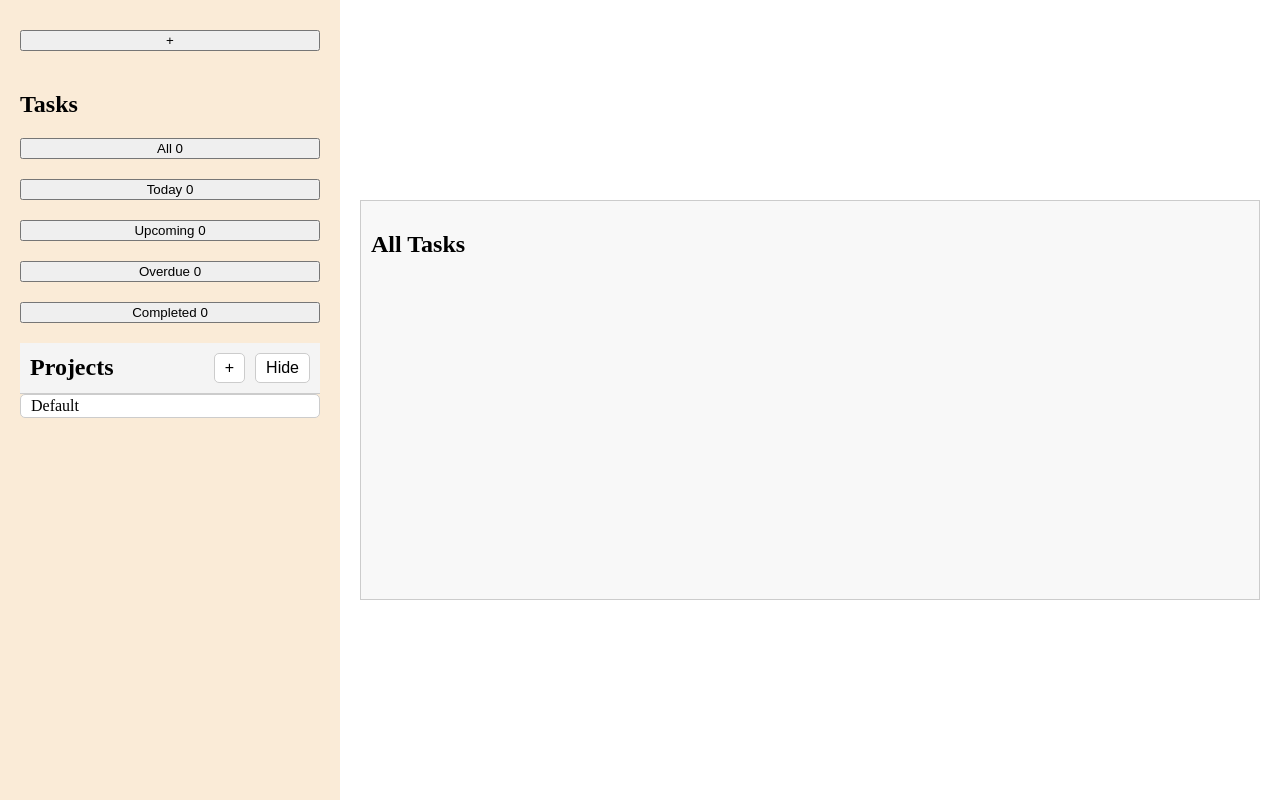
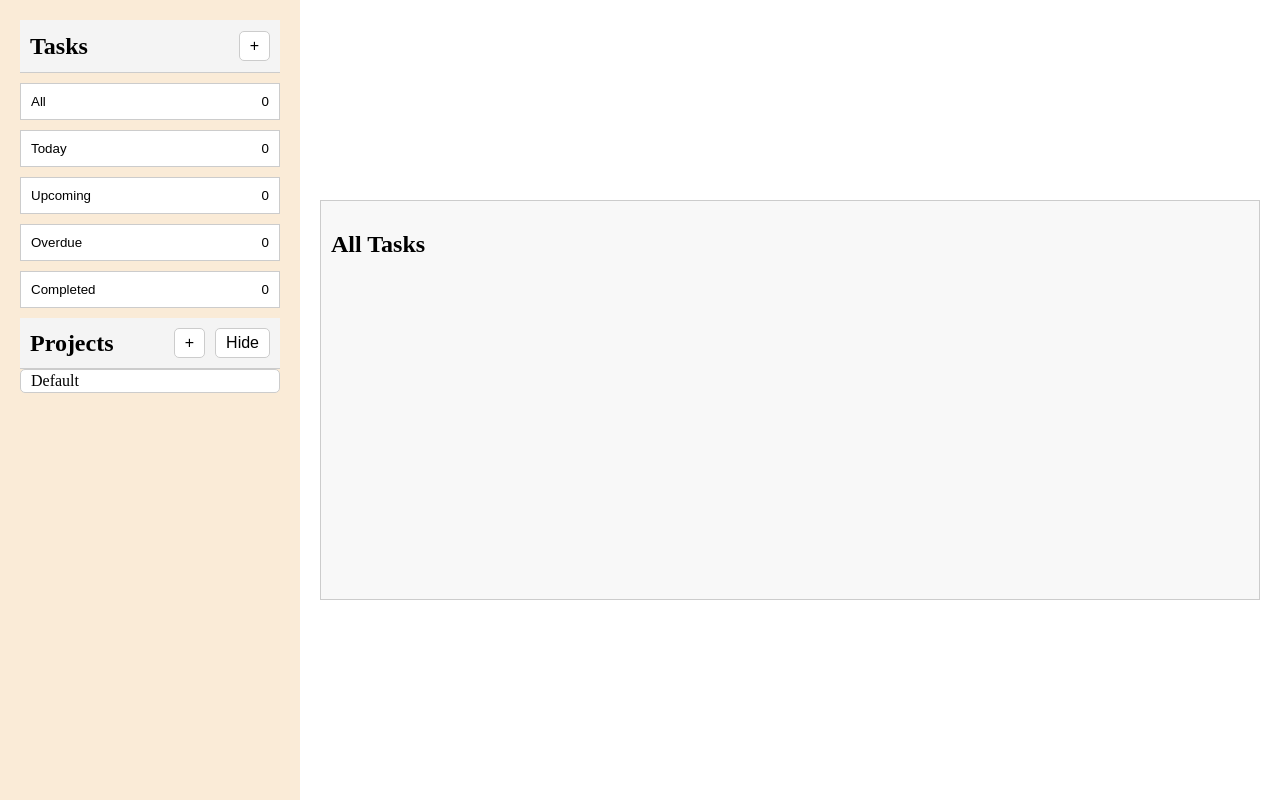
Before and after one commit to Graham4914/TodoApp, a website built with webpack: page src/index.html in a window 1280 px wide. Built offline with nearby package versions, Linux system fonts and the light colour scheme.

Commit message:
feat: Complete core functionality and enhance sidebar UI
- Added CRUD functionalities for tasks and projects
- Implemented real-time counter updates for task filters
- Refined task filtering system for 'All', 'Today', 'Upcoming', 'Overdue', and 'Completed' categories
- Enhanced sidebar with styled 'Add Task' and 'Projects' sections, including dynamic counters
- Ensured state persistence across page reloads
- Improved overall layout and user experience

Note: Further UI styling and improvements to the main content area will be addressed in upcoming commits.

```diff
--- a/src/controllers/taskController.js
+++ b/src/controllers/taskController.js
@@ -123,6 +123,7 @@ const addTaskToProject = (title, description, dueDate, priority, projectName) =>
         setProjects(projects);
         saveAppState();
         renderAllTasksView(allTasks);
+        updateCounters();
         console.log('Task added, updated tasks list:', allTasks);
     } catch (error) {
         console.error('Failed to add task in addTaskToProject:', error);
--- a/src/style.css
+++ b/src/style.css
@@ -19,6 +19,10 @@ html,body {
     flex-direction: column;
     background-color: antiquewhite;
     padding: 20px;
+    width: 20%; /* Adjust based on your preference */
+    min-width: 250px; /* Set a minimum width */
+    max-width: 300px; /* Set a maximum width */
+    box-sizing: border-box; /* Add this to ensure padding is included in the width */
 }
 
 .main-content {
@@ -31,12 +35,24 @@ html,body {
 
 }
 
-.nav-button, .project-list-container, .add-task-button {
-    margin-bottom: 20px;
+.nav-button, .project-list-container {
+    margin-bottom: 10px;
 }
 
-.add-task-button {
-    margin-top: 10px;
+.nav-button {
+    display: flex;
+    justify-content: space-between;
+    align-items: center;
+    width: 100%;
+    padding: 10px;
+    text-align: left; /* Ensures text aligns to the left */
+    box-sizing: border-box; /* Ensures padding is included in width */
+    border: 1px solid #ccc; /* Optional: to match project buttons styling */
+    background-color: white; /* Optional: to match project buttons styling */
+}
+
+.nav-button .task-counter {
+    margin-left: auto; /* Pushes counter to the far right */
 }
 
 /* task form rules */
@@ -227,3 +243,38 @@ button[type="submit"] {
     padding: 10px 20px;
     margin-top: 20px;
 }
+
+/* Tasks Header Styles */
+.task-header-container {
+    display: flex;
+    justify-content: space-between;
+    align-items: center;
+    padding: 10px;
+    background-color: #f4f4f4;
+    border-bottom: 1px solid #ccc;
+    margin-bottom: 10px;
+    height: 2rem;
+}
+
+.tasks-heading {
+    margin: 0;
+    font-size: 24px;
+}
+
+.task-controls {
+    display: flex;
+    gap: 10px;
+}
+
+.add-task-button {
+    padding: 5px 10px;
+    font-size: 16px;
+    cursor: pointer;
+    background-color: white;
+    border: 1px solid #ccc;
+    border-radius: 5px;
+}
+
+.add-task-button:hover {
+    background-color: #e1e1e1;
+}
--- a/src/views/sidebarView.js
+++ b/src/views/sidebarView.js
@@ -7,21 +7,48 @@ import { updateCounters } from "../utils/taskUtils";
 
 
 const createSidebar = () => {
+    // const sidebar = document.createElement('div');
+    // sidebar.classList.add('sidebar');
+
+    // const taskListTitle = document.createElement('h2')
+    // taskListTitle.textContent = 'Tasks';
+    // taskListTitle.classList.add('task-list-title');
+
+    // const addButton = document.createElement('button');
+    // addButton.textContent = '+ ';
+    // addButton.classList.add('add-task-button');
+    // addButton.id = 'add-task-button';
+    // addButton.addEventListener('click', showTaskForm);
+
+    // sidebar.appendChild(addButton);
+    // sidebar.appendChild(taskListTitle);
     const sidebar = document.createElement('div');
     sidebar.classList.add('sidebar');
 
-    const taskListTitle = document.createElement('h2')
-    taskListTitle.textContent = 'Tasks';
-    taskListTitle.classList.add('task-list-title');
+    // Task Header Container
+    const taskHeaderContainer = document.createElement('div');
+    taskHeaderContainer.classList.add('task-header-container');
 
-    const addButton = document.createElement('button');
-    addButton.textContent = '+ ';
-    addButton.classList.add('add-task-button');
-    addButton.id = 'add-task-button';
-    addButton.addEventListener('click', showTaskForm);
+    const tasksHeading = document.createElement('h2');
+    tasksHeading.classList.add('tasks-heading');
+    tasksHeading.textContent = 'Tasks';
 
-    sidebar.appendChild(addButton);
-    sidebar.appendChild(taskListTitle);
+    const taskControls = document.createElement('div');
+    taskControls.classList.add('task-controls');
+
+    const addTaskButton = document.createElement('button');
+    addTaskButton.classList.add('add-task-button');
+    addTaskButton.textContent = '+';
+    addTaskButton.addEventListener('click', () => {
+        // Add your logic to show the add task form
+        showTaskForm();
+    });
+
+    taskControls.appendChild(addTaskButton);
+    taskHeaderContainer.appendChild(tasksHeading);
+    taskHeaderContainer.appendChild(taskControls);
+    sidebar.appendChild(taskHeaderContainer);
+
 
     const buttonNames = ['All', 'Today', 'Upcoming', 'Overdue', 'Completed'];
     buttonNames.forEach(name => {
```
